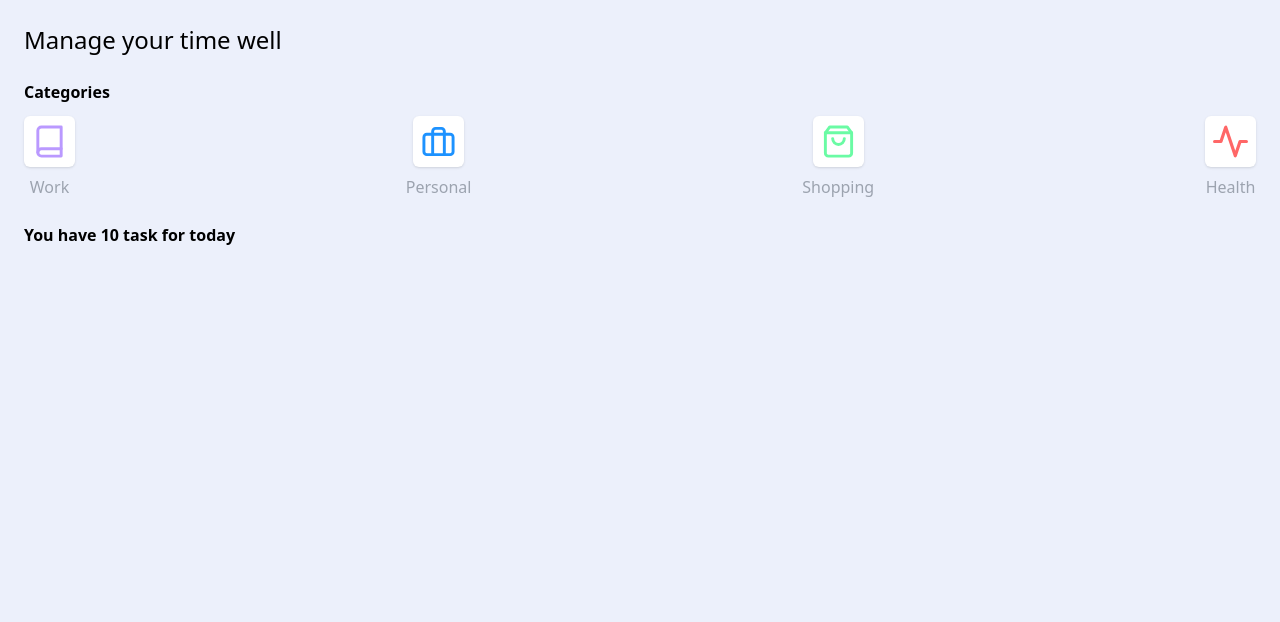
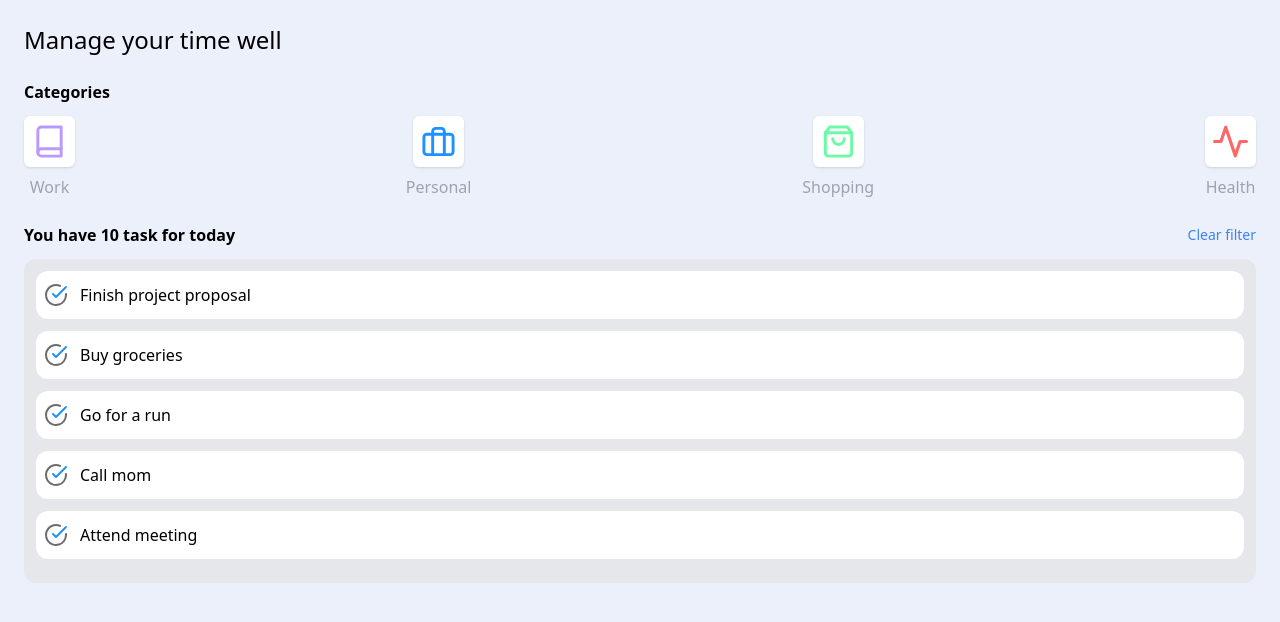
Before and after one commit to hermezHK/REACT-MASTER, a React (Vite) app: page / in a window 1280 px wide. Shown: the top 622 px of the page. Built offline with nearby package versions, Linux system fonts and the light colour scheme.

Commit message:
feat: category-list

```diff
--- a/src/App.jsx
+++ b/src/App.jsx
@@ -1,23 +1,37 @@
-import { TodoListCategory } from "./components";
+import { useState } from "react";
+import { TodoList, TodoListCategory } from "./components";
 import { categories } from "./core/category";
+import { tasks } from "./mock/tasks";
 
 export default function App() {
+  const [currentCategory, setCurrentCategory] = useState(null);
+
   return (
     <div className="p-6">
       <h1 className="text-2xl">Manage your time well</h1>
       <div className="my-6">
-        <h2 className="font-semibold">Categories</h2>
+        <h2 className="font-semibold">Categories {currentCategory}</h2>
         <div className="flex mt-3 justify-between">
           {categories.map((category) => (
             <TodoListCategory
               key={category.text}
               icon={category.icon}
               text={category.text}
+              setCurrentCategory={setCurrentCategory}
             />
           ))}
         </div>
       </div>
-      <h2 className="font-semibold">You have 10 task for today</h2>
+      <div className="flex justify-between">
+        <h2 className="font-semibold">You have 10 task for today</h2>
+        <button
+          onClick={() => setCurrentCategory(null)}
+          className="text-sm text-blue-500">Clear filter</button>
+      </div>
+      <TodoList
+        tasks={tasks}
+        category={currentCategory}
+      />
     </div>
   );
 }
--- /dev/null
+++ b/src/components/TodoList/index.jsx
@@ -0,0 +1,32 @@
+import PropTypes from "prop-types";
+import { checkCircle } from "../../assets/icons";
+
+export default function TodoList({ tasks, category }) {
+  const filterTask = category
+    ? tasks.filter((task) => task.category === category)
+    : tasks;
+
+  return (
+    <div className="my-3 rounded-xl bg-gray-200 p-3">
+      {filterTask.length > 0 ? (
+        filterTask.map((task) => (
+          <div
+            key={task.text}
+            className="bg-white rounded-xl mb-3 px-2 py-3 flex gap-3"
+          >
+            <img src={checkCircle} alt="" /> <p>{task.text}</p>
+          </div>
+        ))
+      ) : (
+        <>
+          <p>nothing to show</p>
+        </>
+      )}
+    </div>
+  );
+}
+
+TodoList.propTypes = {
+  tasks: PropTypes.array,
+  category: PropTypes.string,
+};
--- a/src/components/TodoListCategory/index.jsx
+++ b/src/components/TodoListCategory/index.jsx
@@ -1,8 +1,11 @@
 import PropTypes from "prop-types";
 
-export default function TodoListCategory({ icon, text }) {
+export default function TodoListCategory({ icon, text, setCurrentCategory }) {
   return (
-    <button className="grid place-items-center cursor-pointer">
+    <button
+      className="grid place-items-center cursor-pointer"
+      onClick={() => setCurrentCategory(text)}
+    >
       <img
         src={icon}
         alt=""
@@ -16,4 +19,5 @@ export default function TodoListCategory({ icon, text }) {
 TodoListCategory.propTypes = {
   icon: PropTypes.string,
   text: PropTypes.string,
+  setCurrentCategory: PropTypes.func,
 };
--- a/src/components/index.js
+++ b/src/components/index.js
@@ -3,3 +3,4 @@
 export { default as Footer } from "./Footer";
 export { default as Header } from "./Header";
 export { default as TodoListCategory } from "./TodoListCategory";
+export { default as TodoList } from "./TodoList";
--- /dev/null
+++ b/src/mock/tasks.js
@@ -0,0 +1,27 @@
+export const tasks = [
+    {
+        id: 1,
+        text: "Finish project proposal",
+        category: "Work",
+    },
+    {
+        id: 2,
+        text: "Buy groceries",
+        category: "Personal",
+    },
+    {
+        id: 3,
+        text: "Go for a run",
+        category: "Health",
+    },
+    {
+        id: 4,
+        text: "Call mom",
+        category: "Personal",
+    },
+    {
+        id: 5,
+        text: "Attend meeting",
+        category: "Work",
+    },
+];
```
